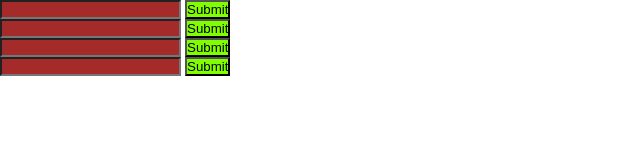
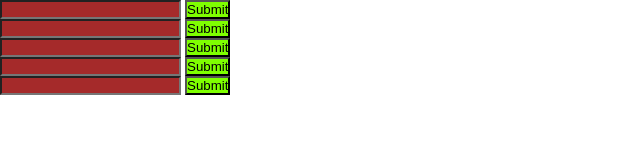
Before and after one commit to Emesson-cmd/Curso-Webmastar-Front-End-Completo, a plain HTML site: page Manipulando-elementos-no-CSS-via-atributos/index.html in a window 1280 px wide. Shown: the whole page, without its empty margins (0-640 px from the left). Drawn offline with Linux system fonts and the light colour scheme.

Commit message:
5º form
Criei o º form

```diff
--- a/Manipulando-elementos-no-CSS-via-atributos/index.html
+++ b/Manipulando-elementos-no-CSS-via-atributos/index.html
@@ -37,5 +37,10 @@
         <input type="submit"/>
     </form>
 
+   <form>
+        <input class="texto" type="text"/>
+        <input type="submit"/>
+    </form>
+
 </body>
 </html>
```
